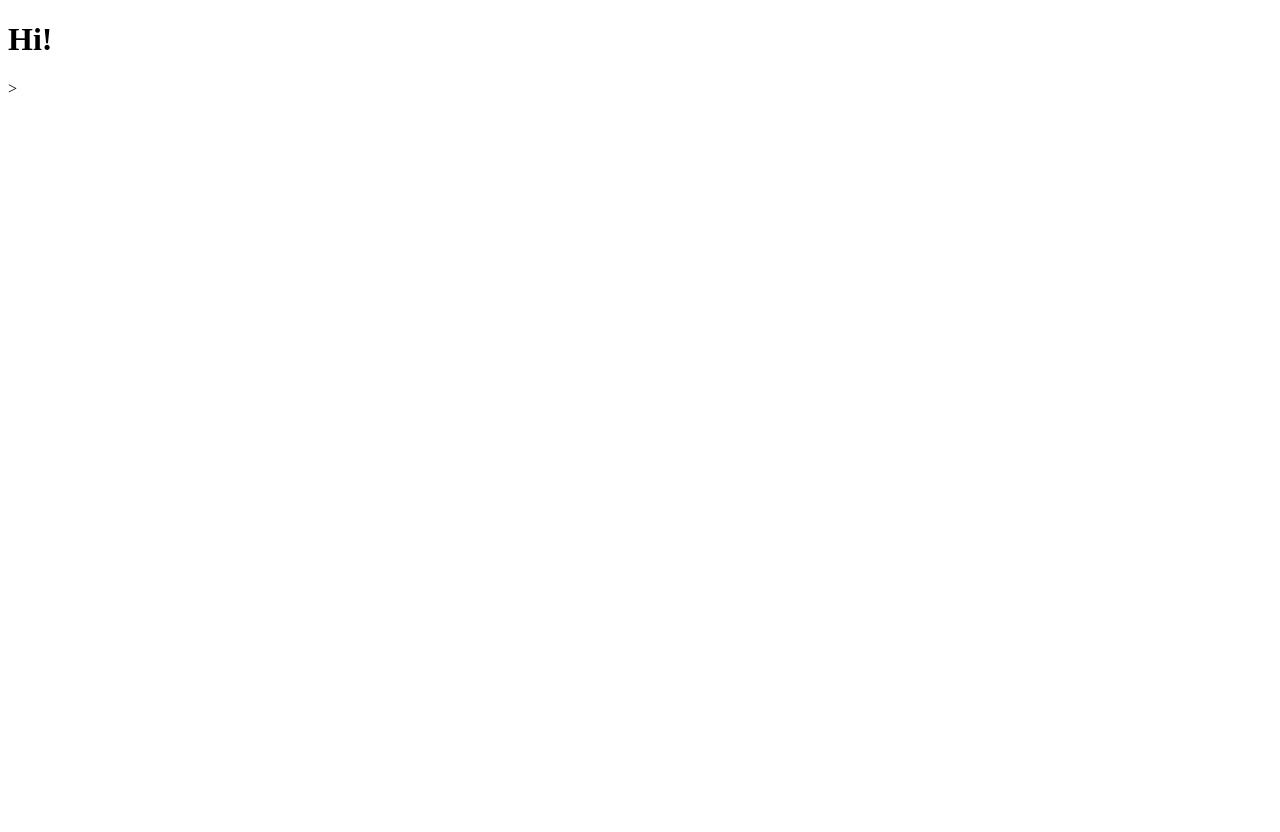
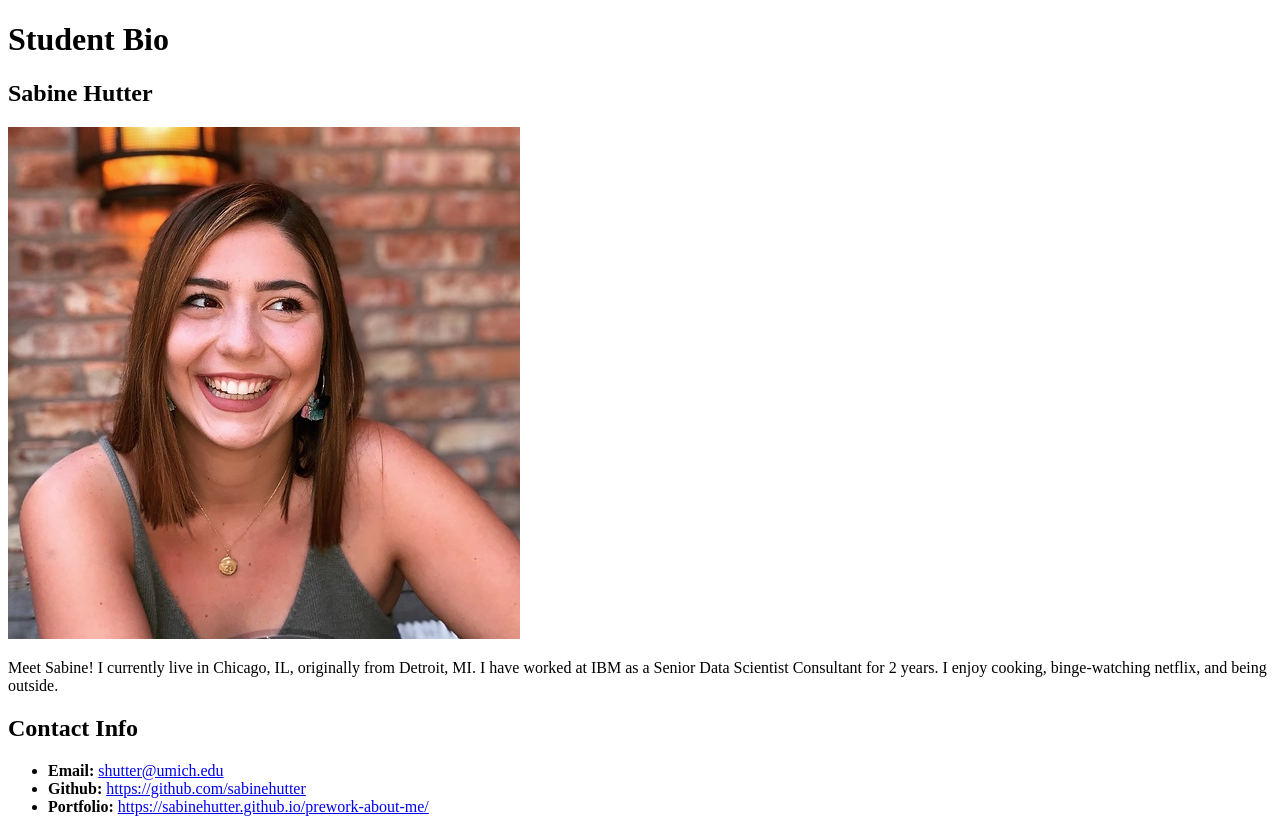
Before and after one commit to sabinehutter/portfolio-test, a plain HTML site: page index.html in a window 1280 px wide. Before the commit the page ends 800 px from the top, so only its background shows below. Drawn offline with Linux system fonts and the light colour scheme.

Commit message:
finishing activity

```diff
--- a/index.html
+++ b/index.html
@@ -6,14 +6,23 @@
     <head>
         <meta charset="utf-8">
         <meta http-equiv="X-UA-Compatible" content="IE=edge">
-        <title>stuff</title>
+        <title>Portfolio Test</title>
         <meta name="description" content="">
         <meta name="viewport" content="width=device-width, initial-scale=1">
         <link rel="stylesheet" href="">
     </head>
     <body>
-        <h1>Hi!</h1>>
-
+        <h1>Student Bio</h1>
+        <h2>Sabine Hutter</h2>
+        <img src="sabine.jpg" alt="Sabine Hutter">
+        <p>Meet Sabine! I currently live in Chicago, IL, originally from Detroit, MI. I have worked at IBM as a Senior Data Scientist Consultant for 2 years. I enjoy cooking, binge-watching netflix, and being outside.  </p>
+        <h2>Contact Info</h2>
+        <ul>
+            <li><b>Email: </b> <a href="mailto:shutter@umich.edu">shutter@umich.edu</a>
+            </li>
+            <li><b>Github: </b> <a href="https://github.com/sabinehutter">https://github.com/sabinehutter</a></li>
+            <li><b>Portfolio: </b> <a href="https://sabinehutter.github.io/prework-about-me/">https://sabinehutter.github.io/prework-about-me/</a></li>
+        </ul>
         <script src="" async defer></script>
     </body>
 </html>
```
Also changed, not shown: sabine.jpg (added).
